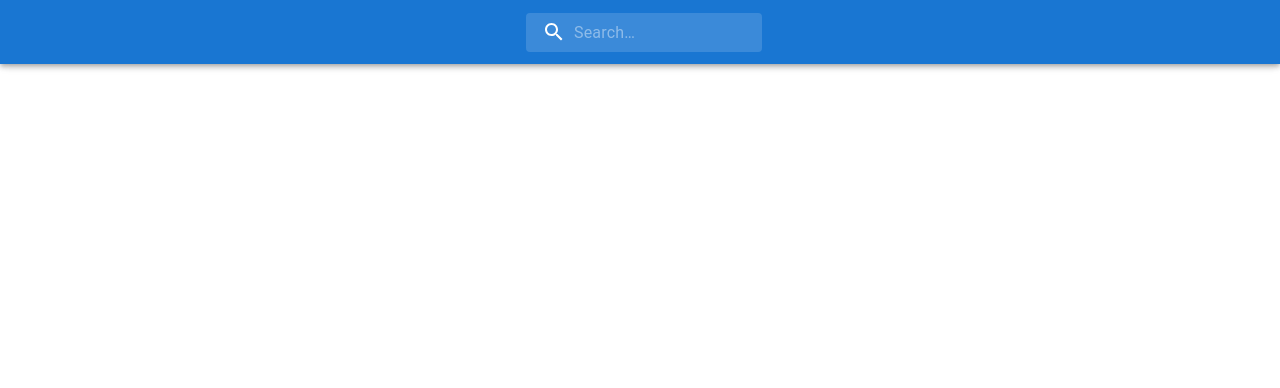
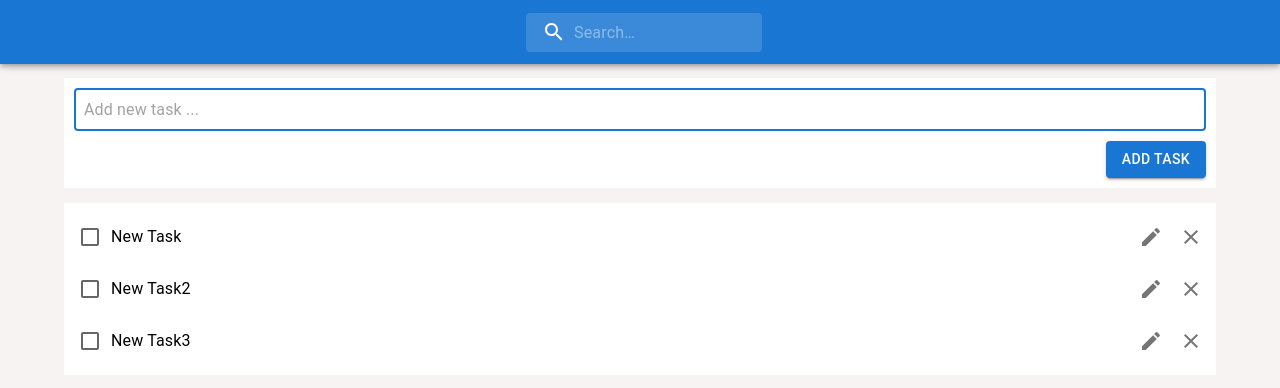
Before and after one commit to George7836/todo-class, a React (Create React App) app: page / in a window 1280 px wide. Shown: the top 388 px of the page. Built offline with nearby package versions, Linux system fonts and the light colour scheme.

Commit message:
feat: add todo list and todo item

```diff
--- a/src/App.js
+++ b/src/App.js
@@ -1,6 +1,8 @@
 import React from "react";
 import Header from "./components/Header";
+import TodoList from "./components/TodoList";
 import { Container } from "@mui/material";
+import AddTodoBlock from "./components/AddTodoBlock";
 class App extends React.Component {
   constructor(props) {
     super(props)
@@ -14,7 +16,8 @@ class App extends React.Component {
         maxWidth='lg'
         sx={{ display: 'flex', justifyContent: 'center', flexDirection: 'column' }}
       >
-
+        <AddTodoBlock/>
+        <TodoList/>
       </Container>
     </>
     )
--- /dev/null
+++ b/src/components/AddTodoBlock.js
@@ -0,0 +1,41 @@
+import { Box, Button, TextField } from '@mui/material'
+import React from 'react'
+
+class AddTodoBlock extends React.Component {
+  constructor(props) {
+    super(props)
+  }
+
+  render() {
+    return (
+        <Box
+          sx={{
+            backgroundColor: '#fff',
+            marginTop: '70px',
+            padding: '10px',
+            display: 'flex',
+            flexDirection: 'column'
+          }}
+        >
+          <TextField
+            variant='outlined'
+            fullWidth
+            placeholder='Add new task ...'
+            inputProps={{ style: { padding: '10px' } }}
+            autoFocus
+          />
+          <Button
+            variant="contained"
+            sx={{
+              alignSelf: 'flex-end',
+              marginTop: '10px'
+            }}
+          >
+            Add Task
+          </Button>
+        </Box>
+    )
+  }
+}
+
+export default AddTodoBlock
--- a/src/components/TodoITem.js
+++ b/src/components/TodoITem.js
@@ -0,0 +1,57 @@
+import React, { Component } from 'react'
+import { Checkbox, IconButton, ListItem, ListItemText, TextField } from '@mui/material'
+import ClearIcon from '@mui/icons-material/Clear';
+import EditIcon from '@mui/icons-material/Edit';
+import DoneIcon from '@mui/icons-material/Done';
+export default class TodoItem extends Component {
+  constructor(props) {
+    super(props)
+  }
+
+  render() {
+    const lineThrough = this.props.done ? "line-through" : "none"
+
+    return (
+      <ListItem
+        key={this.props.id}
+        disablePadding
+        sx={{ padding: '5px' }}
+      >
+        <Checkbox
+          checked={this.props.done}
+        />
+        {/* {editMode
+          ? <TextField
+              variant='standard'
+              fullWidth
+              inputProps={{ style: { paddingTop: 5 } }}
+            />
+          : <ListItemText
+              primary={this.props.content}
+              style={{"textDecoration": lineThrough, "wordBreak": "break-all"}}
+            />
+        } */}
+        <ListItemText
+          primary={this.props.content}
+          style={{"textDecoration": lineThrough, "wordBreak": "break-all"}}
+        />
+        {/* {editMode
+          ?
+            <IconButton>
+              <DoneIcon />
+            </IconButton>
+          :
+            <IconButton>
+              <EditIcon />
+            </IconButton>
+        } */}
+        <IconButton>
+          <EditIcon />
+        </IconButton>
+        <IconButton>
+          <ClearIcon />
+        </IconButton>
+      </ListItem>
+    )
+  }
+}
--- a/src/components/TodoList.js
+++ b/src/components/TodoList.js
@@ -0,0 +1,52 @@
+import { List, Typography } from '@mui/material'
+import React from 'react'
+import TodoItem from './TodoItem'
+
+const todos = [
+  {
+    id: 1,
+    content: 'New Task',
+    done: false
+  },
+  {
+    id: 2,
+    content: 'New Task2',
+    done: false
+  },
+  {
+    id: 3,
+    content: 'New Task3',
+    done: false
+  },
+]
+
+class TodoList extends React.Component {
+  constructor(props) {
+    super(props)
+  }
+
+  render() {
+    return (
+      <List sx={{
+        width: '100%',
+        bgcolor: 'background.paper',
+        marginTop: '15px'
+      }}>
+        {todos.length > 0
+          ?
+          todos.map((todo) => (
+            <TodoItem
+              key={todo.id}
+              id={todo.id}
+              content={todo.content}
+              done={todo.done}
+            />
+          ))
+          : <Typography sx={{ padding: '10px' }}>There is no task</Typography>
+        }
+      </List>
+    )
+  }
+}
+
+export default TodoList
--- a/src/index.js
+++ b/src/index.js
@@ -1,6 +1,7 @@
 import React from 'react';
 import ReactDOM from 'react-dom/client';
 import App from './App';
+import './styles/main.scss'
 
 const root = ReactDOM.createRoot(document.getElementById('root'));
 root.render(
--- /dev/null
+++ b/src/styles/main.scss
@@ -0,0 +1,3 @@
+body {
+  background-color: #f7f3f3;
+}
```
Also changed, not shown: src/components/InputField.js (deleted).
